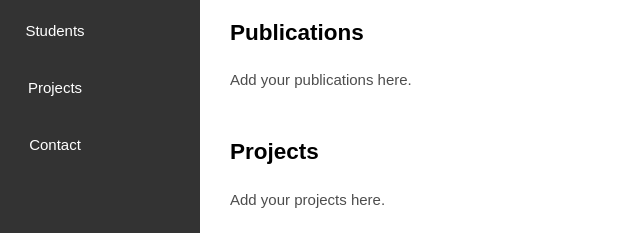
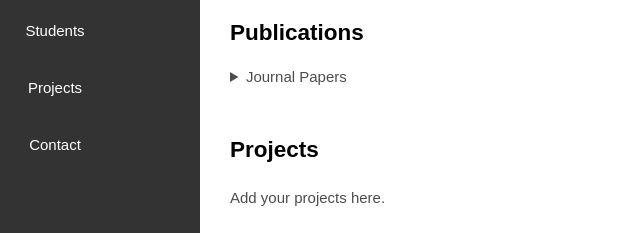
Before and after one commit to wesleylp/wesleylp.github.io, a plain HTML site: page index.html in a window 1280 px wide. Shown: the part 435-668 px from the top of the page, 90-730 px from the left. Drawn offline with Linux system fonts and the light colour scheme.

Commit message:
WiP: working on the publications section

```diff
--- a/index.html
+++ b/index.html
@@ -78,7 +78,14 @@
 
             <section id="publications">
                 <h2>Publications</h2>
-                <p>Add your publications here.</p>
+                <section>
+                    <details>
+                    <summary>Journal Papers</summary>
+                    <li>Add your journal papers here.</li>
+                    <li>Add your journal papers here.</li>
+                    <li>Add your journal papers here.</li>
+                    </details>
+                </section>
             </section>
 
             <section id="projects">
```
